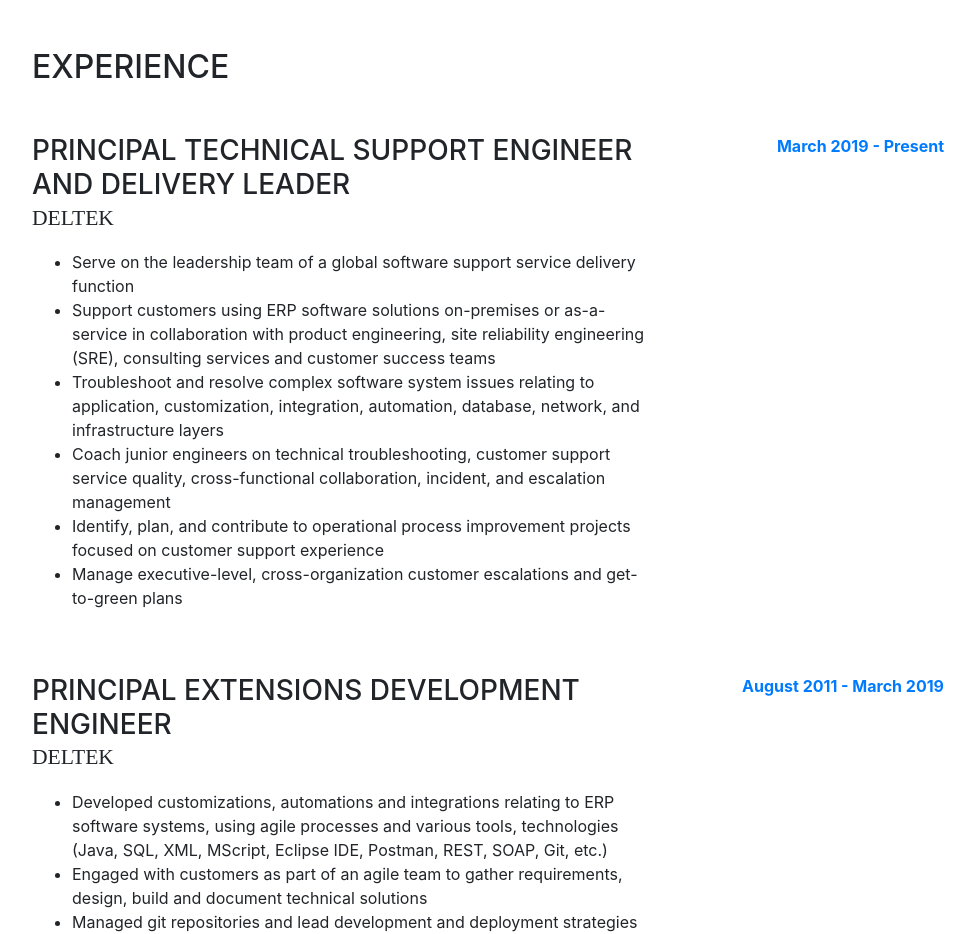
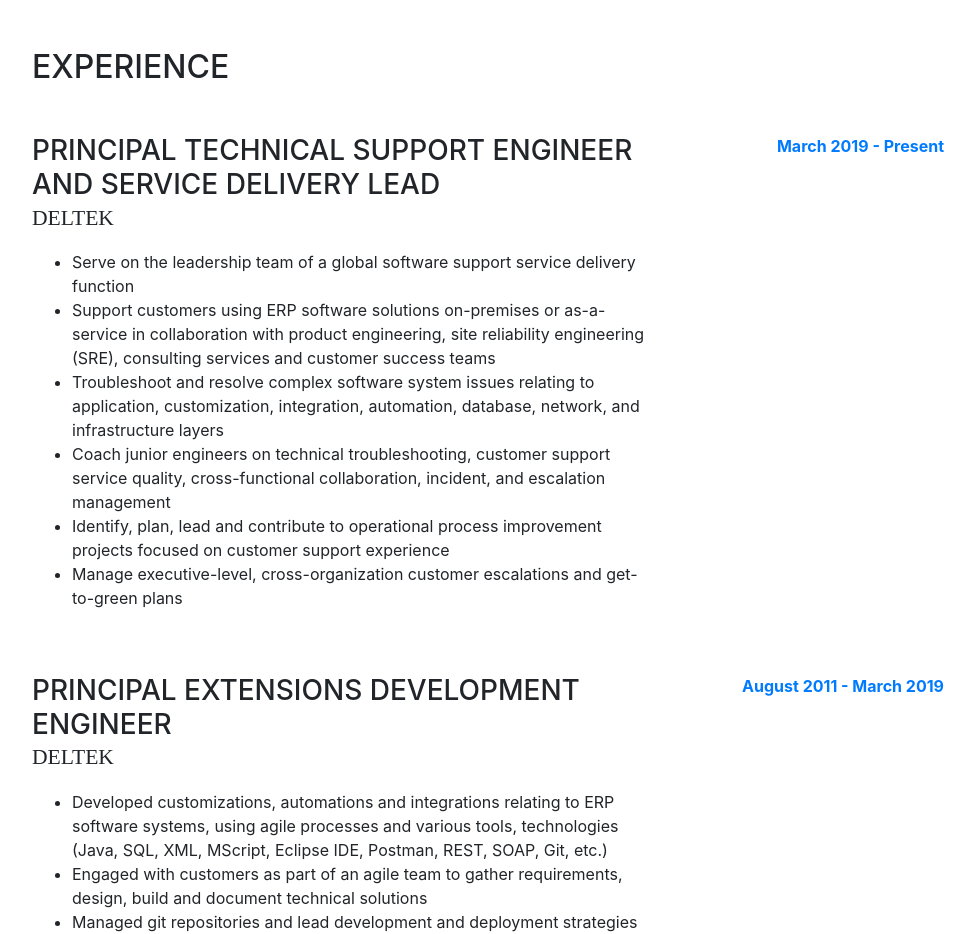
Before and after one commit to dlewisd11/dlewisd11.github.io, a website with bundled scripts: page index.html in a window 1280 px wide. Shown: the part 800-1734 px from the top of the page, without its empty margins (288-1263 px from the left). Built offline with nearby package versions, Linux system fonts and the light colour scheme; a web font is replaced by a local one.

Commit message:
Update index.html

```diff
--- a/index.html
+++ b/index.html
@@ -147,7 +147,7 @@
 
           <div class="resume-item d-flex flex-column flex-md-row mb-5">
             <div class="resume-content mr-auto">
-              <h3 class="mb-0">Principal Technical Support Engineer and Delivery Leader</h3>
+              <h3 class="mb-0">Principal Technical Support Engineer and Service Delivery Lead</h3>
               <div class="subheading mb-3">Deltek</div>
               <p>
                 <ul>
@@ -155,7 +155,7 @@
                   <li>Support customers using ERP software solutions on-premises or as-a-service in collaboration with product engineering, site reliability engineering (SRE), consulting services and customer success teams</li>
                   <li>Troubleshoot and resolve complex software system issues relating to application, customization, integration, automation, database, network, and infrastructure layers</li>
                   <li>Coach junior engineers on technical troubleshooting, customer support service quality, cross-functional collaboration, incident, and escalation management</li>
-                  <li>Identify, plan, and contribute to operational process improvement projects focused on customer support experience</li>
+                  <li>Identify, plan, lead and contribute to operational process improvement projects focused on customer support experience</li>
                   <li>Manage executive-level, cross-organization customer escalations and get-to-green plans</li>
                 </ul>
               </p>
```
